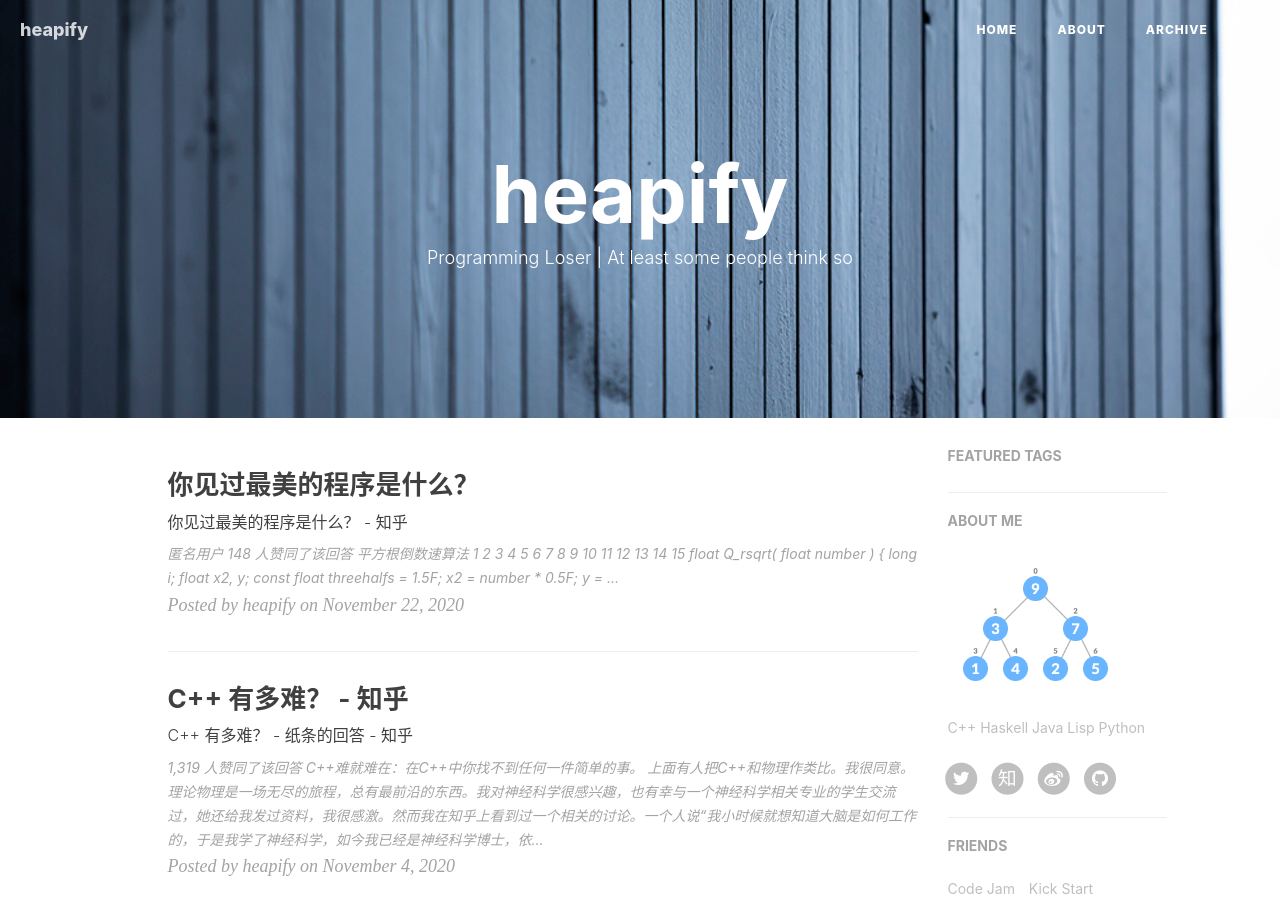
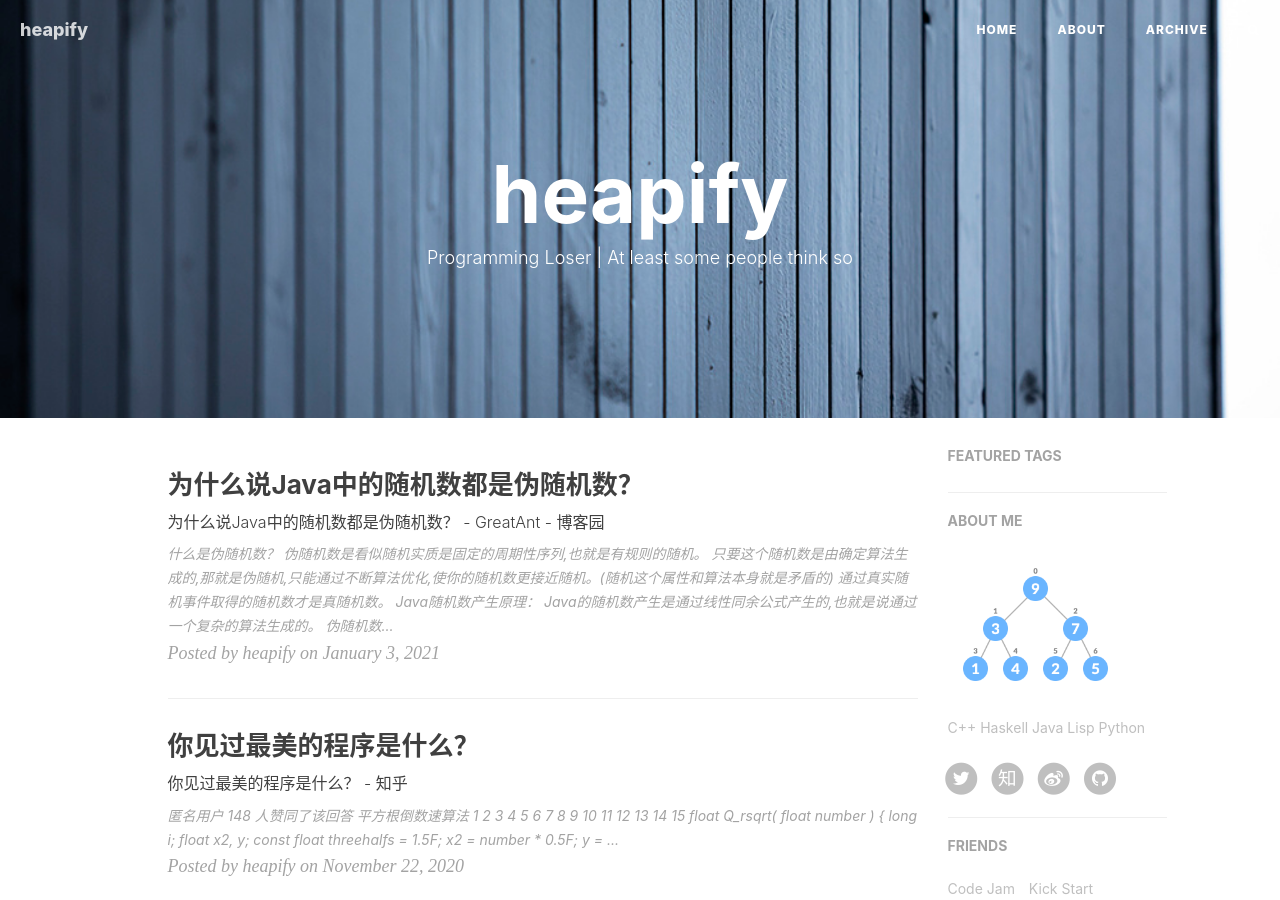
Before and after one commit to gengyu89/gengyu89.github.io, a Jekyll site: the page built from index.html, in a window 1280 px wide and 900 px high. Built offline with Jekyll 4.4.1, drawn with Linux system fonts in a browser that asks for light colours; nearby versions of some CDN libraries; the list of posts is cut into pages by our own code; comment, search, counter and statistics services are not loaded.

Commit message:
highly insultive

````diff
--- a/_posts/2020-06-05-sudoku-classical.markdown
+++ b/_posts/2020-06-05-sudoku-classical.markdown
@@ -28,7 +28,7 @@ tags:
 
 作为科班出身的 Computer Scientist，我一直希望以过来人身份澄清一些看法，谈一谈程序员之间怎么拼内功。换一个方式来讲，我 CSers 固然都是写代码的，你地球物理学家也算是写代码的，此 “编程” 与彼 “编程” 有何本质上区别？我系某大牛（张佳）相信 “地球物理学家能当程序员使”，用来回答 “地球物理专业学完是不是能当半个 CS 使？” 这个问题。无论其依据何在，这听起来似乎有点离谱。
 
-这么多年下来，据我观察，该大牛之所谓 “编程爱好” 其实也就是说说而已，没看出有多大的热情。恕在下直言一点事实，不带有任何偏见：**学了这么多年，没感受到有多少相似的地方**，稍微做过一点点调查的人都不会得出这样的结论来。毫不留情地说，Computer Scientists 研究的内容基本上跟这个专业是完全不同的概念，这种差距绝非是普通人经过一两个月的自学可以弥补的。恕我直言，CS 专业的作业题，以地球物理的方式来写，有一多半都过不了运行时间的限制。恕直言，地球物理这个专业的人毕业后想从事和编程相关的工作，还得从基本原理开始学起！
+这么多年下来，据我观察，该大牛之所谓 “编程爱好” 其实也就是说说而已，没看出有多大的热情。恕在下直言一点事实，不带有任何偏见：学了这么多年，没感受到有多少相似的地方，**稍微做过一点点调查的人都不会得出这样的结论来**。毫不留情地说，Computer Scientists 研究的内容基本上跟这个专业是完全不同的概念，这种差距绝非是普通人经过一两个月的自学可以弥补的。恕我直言，CS 专业的作业题，以地球物理的方式来写，有一多半都过不了运行时间的限制。恕直言，地球物理这个专业的人毕业后想从事和编程相关的工作，还得从基本原理开始学起！
 
 > 你明明不懂，还这么骄傲……
 
@@ -36,15 +36,15 @@ tags:
 
 开博第一篇，先跟大家交待自己的学习背景。
 
-在加拿大攻读计算机科学辅修学位，翻看过数学家 Kenneth H. Rosen 的数论教材，研究过包括 SICP 在内的计算机科学经典教材并因此而学了函数式编程（强制你形成递归的思维），见识过各种各样牛逼的解题方法… Common-Lisp, Java, Python… 是我那时为了读算法书而学的。知道这个圈子的水有多深，对于这个领域内的各种出题套路和比赛规则，我都稍有了解。有时听到一些周围的人说自己 “喜欢编程”，我总感觉非常幼稚。
+在加拿大攻读计算机科学辅修学位，翻看过数学家 Kenneth H. Rosen 的数论教材，研究过包括 SICP 在内的计算机科学经典教材并因此而学了函数式编程（强制你形成递归的思维），见识过各种各样牛逼的解题方法… Common-Lisp, Java, Python… 是我那时为了读算法书而学的。知道这个圈子的水有多深，对于这个领域内的各种出题套路和比赛规则，我都稍有了解。有时听到一些周围的人说自己 “喜欢编程”，我总感觉特别幼稚。
 
 ![Algorithms 4th Edition](https://learning.oreilly.com/library/cover/9780132762564/250w/)
 
 <small>普林斯顿大学教授的神作（鄙人在加拿大时，这本书已经出到第四版，也是目前的最新版）</small>
 
-如果说要学好一门技能，九成靠的是钻研和自学，那往往这 10% 的启发和引导是最重要的。我那时所接触到的程序设计方法对我至今影响深刻，尽管这些训练只能让我成为一个新手，好在我走的是以算法为核心的正规化学习路线。Computer Science 如同纯数学，有推导有结论，是一门**理论性很强的研究型学科**。大多数国外大学的 CS 专业会把教学精力集中于算法，编程语言作为工具，需要自己去学。外行人眼中*教会你熟练使用各种编程语言*之理解，近乎和*能用最基础的方法和最少量的公式还原一个三阶魔方*差不多肤浅。
+如果说要学好一门技能，九成靠的是钻研和自学，那往往这 10% 的启发和引导是最重要的。我那时所接触到的程序设计方法对我至今影响深刻，尽管这些训练只能让我成为一个新手，好在我走的是以算法为核心的正规化学习路线。Computer Science 如同纯数学，有推导有结论，是一门**理论性很强的研究型学科**。大多数国外大学的 CS 专业会把教学精力集中于算法，编程语言作为工具，需要你自己去学。外行人眼中 “CS 专业的人会用的编程语言比我们多” 之理解，描述的是一种表象、一种衍生的效果。
 
-广义地讲，即使你平时科研最常使用的工具是 C++ 的话，那么**对于同一门编程语言，软件工程师使用它的方法与地球物理学家有着天壤之别**。遗憾的是，“熟练地使用终端命令、脚本语言和入门水准的 C++ 完成数据处理” 这些科研人员必会技能，都没有触及 CS 的核心技术。*五种常用的编程范式你会几种？23 种设计模式你都懂多少？*这些，是当你说出自己 “喜欢编程” 这句话时，其他人最先关注的问题。否则… 又怎么好意思说自己会编程序呢？
+客气地说，退一步讲，即使你平时最常使用的工具是 C++（并因此而觉得自己所从事的工作比其他人更接近底层）的话，我遗憾地告诉大家：**软件工程师使用它的方法与地球物理学家之间有着天壤之别**。“熟练地运用终端命令、脚本语言和入门水准的 C++” 这些科研人员所最常用到的技能，都没有触及 CS 的核心技术。*五种常用的编程范式你学过几种？23 种设计模式你都会多少？*这些，是当你说出自己 “喜欢编程” 这句话时，其他人最先关注的问题。如果连这些基本的原理都不清楚，又怎么好意思说自己会编程序呢？
 
 > 所以你确定自己真懂？
 
--- a/_posts/2020-09-13-leetcode-journey.markdown
+++ b/_posts/2020-09-13-leetcode-journey.markdown
@@ -43,7 +43,7 @@ Thanks to the innovative application of Red-Black Trees (time complexity: O[log
 
 **Commonly-used data structures and algorithms**
 
-[LeetCode](https://leetcode.com/) is one of the most fabulous websites for testing your problem-solving abilities in "CS manners" (concretely, choosing proper data structures, and implementing algorithms to satisfy specific requirements). The time limitations of LeetCode's problems are super strict. Brute-force can be used to pass a limited number of them. To make things more challenging, all LeetCode problems have limitations on memory usage.
+[LeetCode](https://leetcode.com/) is one of the most fabulous websites for testing your problem-solving abilities in "CS manners" (concretely, algorithm implementations based on proper usage of data structures). The time limitations of LeetCode's problems are super strict. Brute-force can be used to pass a limited number of them. To make things more challenging, all LeetCode problems have limitations on memory usage.
 
 To help tackle these problems, I would like to provide some learning and preparation suggestions. They may work for both coding contests and job interviews.
 
--- /dev/null
+++ b/_posts/2021-01-03-pseudo_rand_java.markdown
@@ -0,0 +1,109 @@
+---
+layout:     post
+title:      "为什么说Java中的随机数都是伪随机数？"
+subtitle:   "为什么说Java中的随机数都是伪随机数？ - GreatAnt - 博客园"
+date:       2021-01-03 12:00:00
+author:     "heapify"
+header-img: "img/home-bg.jpg"
+catalog: true
+tags:
+    - 线性同余公式
+    - 周期性序列
+    - 种子
+    - 随机性
+    - 随机事件
+---
+
+#### 什么是伪随机数？
+1. 伪随机数是看似随机实质是固定的周期性序列,也就是有规则的随机。
+2. 只要这个随机数是由确定算法生成的,那就是伪随机,只能通过不断算法优化,使你的随机数更接近随机。(随机这个属性和算法本身就是矛盾的)
+3. 通过真实随机事件取得的随机数才是真随机数。
+
+#### Java随机数产生原理：
+Java的随机数产生是通过线性同余公式产生的,也就是说通过一个复杂的算法生成的。
+
+#### 伪随机数的不安全性：
+Java自带的随机数函数是很容易被黑客破解的,因为黑客可以通过获取一定长度的随机数序列来推出你的seed,然后就可以预测下一个随机数。
+
+#### 不用种子的不随机性会增大的原因：
+`java.Math.Random()`实际是在内部调用`java.util.Random()`的,使用一个和当前系统时间有关的数字作为种子数。两个随机数就很可能相同。
+```java
+double a = Math.random()；
+double b = Math.random();
+Random r1 = new Random();
+r1.nextInt(10);
+Random r2 = new Random();
+r2.nextInt(10);
+```
+
+#### Java中产生随机数的方法有两种：
+* 第一种：`Math.random()`
+* 第二种：`new Random()`
+
+#### 一、`java.lang.Math.Random`：
+调用这个`Math.Random()`函数能够返回带正号的`double`值,取值范围是[0.0,1.0),在该范围内（近似）均匀分布。因为返回值是`double`类型的,小数点后面可以保留15位小数，所以产生相同的可能性非常小,在这一定程度上是随机数。
+
+#### 二、`java.util.Random`：
+```java
+Random r1 = new Random();
+Random r2 = new Random();
+
+Random r3 = new Random(10);
+Random r4 = new Random(10);
+```
+
+<span style="color:red"> 下面是`Random()`的两种构造方法： </span>
+
+* `Random()`:使用一个和当前系统时间对应的相对时间有关的数字作为种子数。
+* `Random(long seed)`:直接传入一个种子数。
+
+<span style="color:red"> 种子的作用是什么？ </span>
+
+种子就是产生随机数的第一次使用值,机制是通过一个函数,将这个种子的值转化为随机数空间中的某一个点上,并且产生的随机数均匀的散布在空间中。以后产生的随机数都与前一个随机数有关。
+
+<span style="color:red"> 举例： </span>
+```java
+Random r =new Random(100);
+System.out.println(r.nextInt(20));
+```
+种子数只是随机算法的起源数字,和生成的随机数字的区间没有任何关系。
+
+初始化时100并没有起直接作用（注意：不是没有起作用）,`r.nextInt(20)`中的20是随机数的上限,产生的随机数为0-20的整数,不包括20。
+
+举例：
+```java
+Random r1 = new Random();
+Random r2 = new Random();
+//无参构造使用的是参数作为种子数
+Random r3 = new Random(100);
+Random r4 = new Random(100);
+//产生随机数调用nextXXX()方法
+System.out.println(r1.nextInt(10));
+System.out.println(r1.nextInt(10));
+System.out.println(r2.nextInt(10));
+System.out.println(r2.nextInt(10));
+System.out.println("-----------------");
+System.out.println(r3.nextInt(10));
+System.out.println(r3.nextInt(10));
+System.out.println(r4.nextInt(10));
+System.out.println(r4.nextInt(10));
+```
+结果：
+```
+5
+1
+4
+0
+-----------------
+5
+0
+5
+0
+```
+
+<span style="color:red"> 总结： </span>
+
+1. 同一个种子,生成N个随机数,当你设定种子的时候,这N个随机数是什么已经确定。相同次数生成的随机数字是完全相同的。
+2. 如果用相同的种子创建两个 `Random` 实例,如上面的`r3`,`r4`,则对每个实例进行相同的方法调用序列,它们将生成并返回相同的数字序列。
+3. Java的随机数都是通过算法实现的,`Math.random()`本质上属于`Random()`类。
+4. 使用`java.util.Random()`会相对来说比较灵活一些。
````
